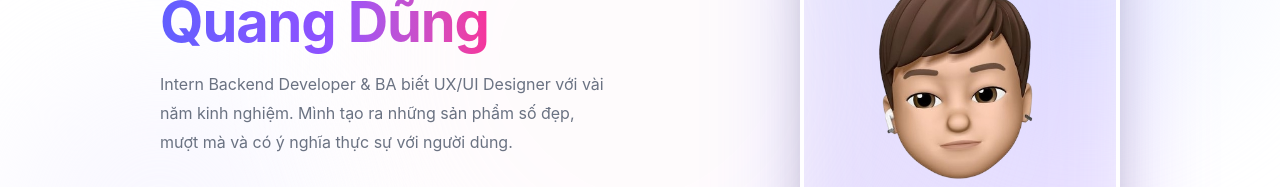
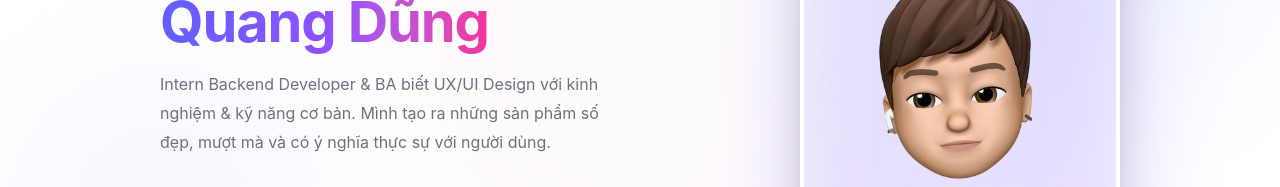
Before and after one commit to Dunglele/Portfolio, a React (Vite) app: page / in a window 1280 px wide. Shown: the part 342-529 px from the top of the page. Built offline with nearby package versions, Linux system fonts and the light colour scheme.

Commit message:
feat: "good morning"

```diff
--- a/src/app/App.tsx
+++ b/src/app/App.tsx
@@ -297,7 +297,7 @@ export default function App() {
               </span>
             </h1>
             <p className="text-gray-500 mb-8 max-w-md" style={{ lineHeight: 1.8 }}>
-              Intern Backend Developer & BA biết UX/UI Designer với vài năm kinh nghiệm. Mình tạo ra những sản phẩm số đẹp, mượt mà và có ý nghĩa thực sự với người dùng.
+              Intern Backend Developer & BA biết UX/UI Design với kinh nghiệm & kỹ năng cơ bản. Mình tạo ra những sản phẩm số đẹp, mượt mà và có ý nghĩa thực sự với người dùng.
             </p>
 
             <div className="flex flex-wrap gap-3 mb-10">
```
